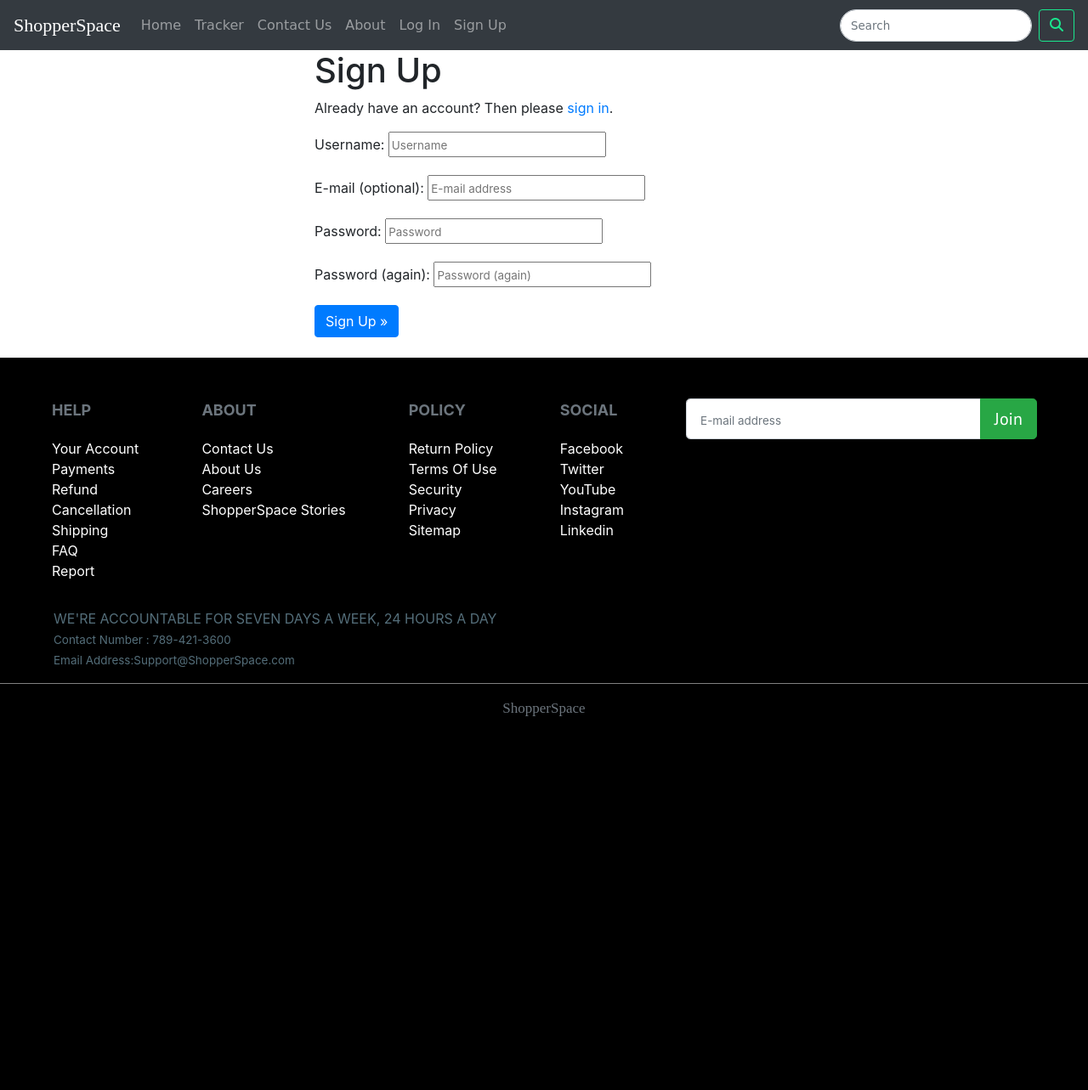
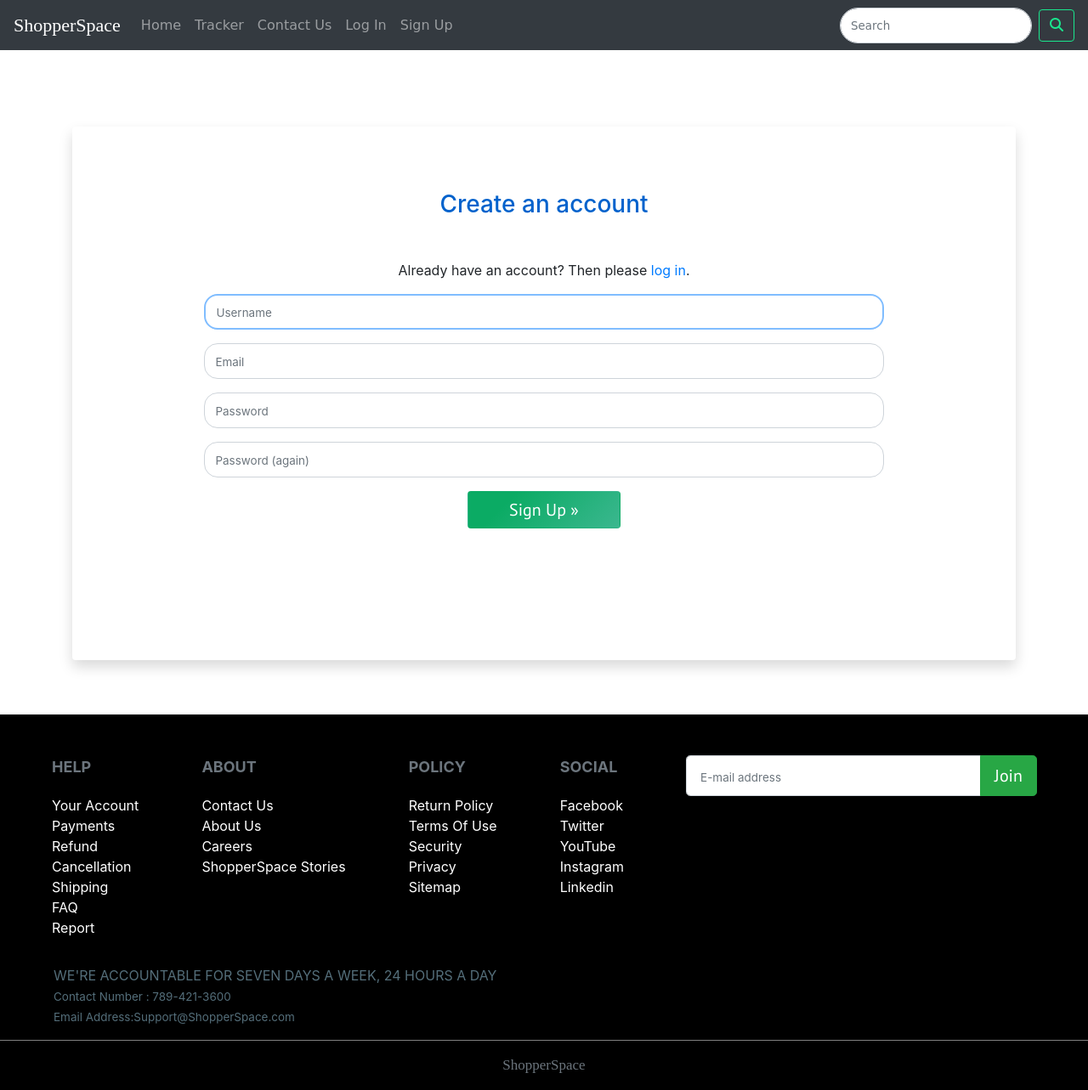
Before and after one commit to UditTarini/Django-ShopperSpace, a Django app: page /accounts/signup/ in a window 1280 px wide. Shown: the whole page at 85% size. Before the commit the page ends 843 px from the top, so only its background shows below. Run offline with Django 3.2, Linux system fonts and the light colour scheme; some libraries are stand-ins or nearby versions; some web fonts are replaced.

Commit message:
signup, signout design

```diff
--- a/shop/static/shop/css/style.css
+++ b/shop/static/shop/css/style.css
@@ -172,6 +172,12 @@
 
   }
 
+.btn { transition: all .2s ease-in-out; }
+
+.btn:hover {
+    transform: scale(1.05);
+}
+
 /* end index */
 
 /* cart */
@@ -228,15 +234,27 @@ background-position: 50% 50%;
 }
 .form-control{
     border-radius:1.5rem;
+    height: calc(2.25rem + 6px);
 }
+
+.form-control:focus {
+    color: #495057;
+    border-width: 2px;
+    outline:0px !important;
+    -webkit-appearance:none;
+    box-shadow: none !important;
+
+}
+
 /* end checkout */
 
 /* contact */
 .contact-form{
     background: #fff;
-    margin-top: 10%;
+    margin-top: 7%;
     margin-bottom: 5%;
-    width: 70%;
+
+
 }
 .contact-form .form-control{
     border-radius:1rem;
@@ -249,8 +267,6 @@ background-position: 50% 50%;
     width: 9%;
     margin-top: -3%;
     transform: rotate(29deg);
-
-
 }
 .contact-form form{
     padding: 14%;
@@ -407,7 +423,7 @@ background-position: 50% 50%;
     width: 100%;
     height: 100%; */
 
-}
+/* } */
 .newsletter_content {
     width: 100%;
     padding-top: 88px;
@@ -645,12 +661,11 @@ background-position: 50% 50%;
 }
 @media only screen and (max-width:990px)
 {
-
 .product-grid{margin-bottom:30px}
-
 .carousel-item img {height: 40vw}
 .features-section .feature-inner {height: 7vw;}
 .carousel-caption p{ margin:  25px 50px 75px 100px;}
+.contact-image img{width: 16%;}
 }
 @media only screen and (max-width:575px){
 
@@ -658,8 +673,9 @@ background-position: 50% 50%;
     .features-section .feature-inner {height: 7vw; }
     .section_title {font-size: 28px; }
     .newsletter_text {font-size: 13px;}
-    .carousel-caption p{ margin:  50px 50px 50px 50px;
-}
+    .carousel-caption p{ margin:  50px 50px 50px 50px};
+    .contact-image img{width: 20%;}
+
 }
 
 /* end responsive */
--- a/shop/templates/about.html
+++ /dev/null
@@ -1,4 +0,0 @@
-{% extends 'basic.html' %}
-
-{% block title%} Title of About{% endblock %}
-{% block body %} about {% endblock %}
--- a/shop/templates/account/signup.html
+++ b/shop/templates/account/signup.html
@@ -6,19 +6,54 @@
 
 {% block body %}
   <main>
-    <div class="container">
-      <section class="mb-4">
-        <div class="row wow fadeIn">
-          <div class='col-6 offset-3'>
-            <h1>{% trans "Sign Up" %}</h1>
-            <p>{% blocktrans %}Already have an account? Then please <a href="{{ login_url }}">sign in</a>.{% endblocktrans %}</p>
+<div class="container contact-form ">
+      <section class="bg-white rounded shadow">
+        <div class="fadeIn">
+          <div class='text-center'>
+
             <form class="signup" id="signup_form" method="post" action="{% url 'account_signup' %}">
-              {% csrf_token %}
-              {{ form.as_p }}
+             {% csrf_token %}
+            <h3 class="mb-5">{% trans "Create an account" %}</h3>
+            <p>{% blocktrans %}Already have an account? Then please <a href="{{ login_url }}">log in</a>.{% endblocktrans %}</p>
+
+
+
+
+        <div class="form-group">
+         {% for err in form.username.errors %}
+              <div  style="color: red;font-weight: bold;margin-bottom: 5px;"> {{ err }}</div>
+        {% endfor %}
+          <input type="text" class="form-control" id="id_username" name='username' placeholder="Username" autofocus="autofocus" required>
+        </div>
+
+
+
+        <div class="form-group">
+          {% for err in form.email.errors %}
+              <div  style="color: red;font-weight: bold;margin-bottom: 5px;"> {{ err }}</div>
+        {% endfor %}
+          <input type="text" class="form-control" id="id_email" name='email' placeholder="Email"  required>
+         </div>
+
+
+         <div class="form-group">
+         {% for err in form.password1.errors %}
+              <div  style="color: red;font-weight: bold;margin-bottom: 5px;"> {{ err }}</div>
+        {% endfor %}
+            <input type="password" class="form-control" id="id_password1" name='password1' placeholder="Password" required>
+         </div>
+
+          <div class="form-group">
+
+
+
+            <input type="password" class="form-control" id="id_password2" name='password2' placeholder="Password (again)" required>
+         </div>
+
               {% if redirect_field_value %}
               <input type="hidden" name="{{ redirect_field_name }}" value="{{ redirect_field_value }}" />
               {% endif %}
-              <button class='btn btn-primary' type="submit">{% trans "Sign Up" %} &raquo;</button>
+              <button class='btn green_gradient2 text-white px-5 ' style="font-family: 'PT Sans', sans-serif;font-size: 20px;" type="submit">{% trans "Sign Up" %} &raquo;</button>
             </form>
           </div>
         </div>
--- a/shop/templates/basic.html
+++ b/shop/templates/basic.html
@@ -125,9 +125,7 @@
           <li class="nav-item">
             <a class="nav-link" href="/shop/contact">Contact Us</a>
           </li>
-          <li class="nav-item">
-            <a class="nav-link" href="/shop/about">About</a>
-          </li>
+
 
           {% if request.user.is_authenticated %}
           <li class="nav-item">
--- a/shop/urls.py
+++ b/shop/urls.py
@@ -6,7 +6,6 @@ urlpatterns = [
     path('home/', views.home, name='home'),
     path('shop/', views.home, name='home'),
     path('view/', views.index, name='view'),
-    path('about/', views.about, name='AboutUs'),
     path('contact/', views.contact, name='ContactUs'),
     path('tracker/', views.tracker, name='TrackingStaus'),
     path('search/', views.search, name='Search'),
```
Also changed, not shown: shop/templates/account/login.html (+14 -18 lines), shop/templates/account/logout.html (+9 -7 lines), db.sqlite3.
